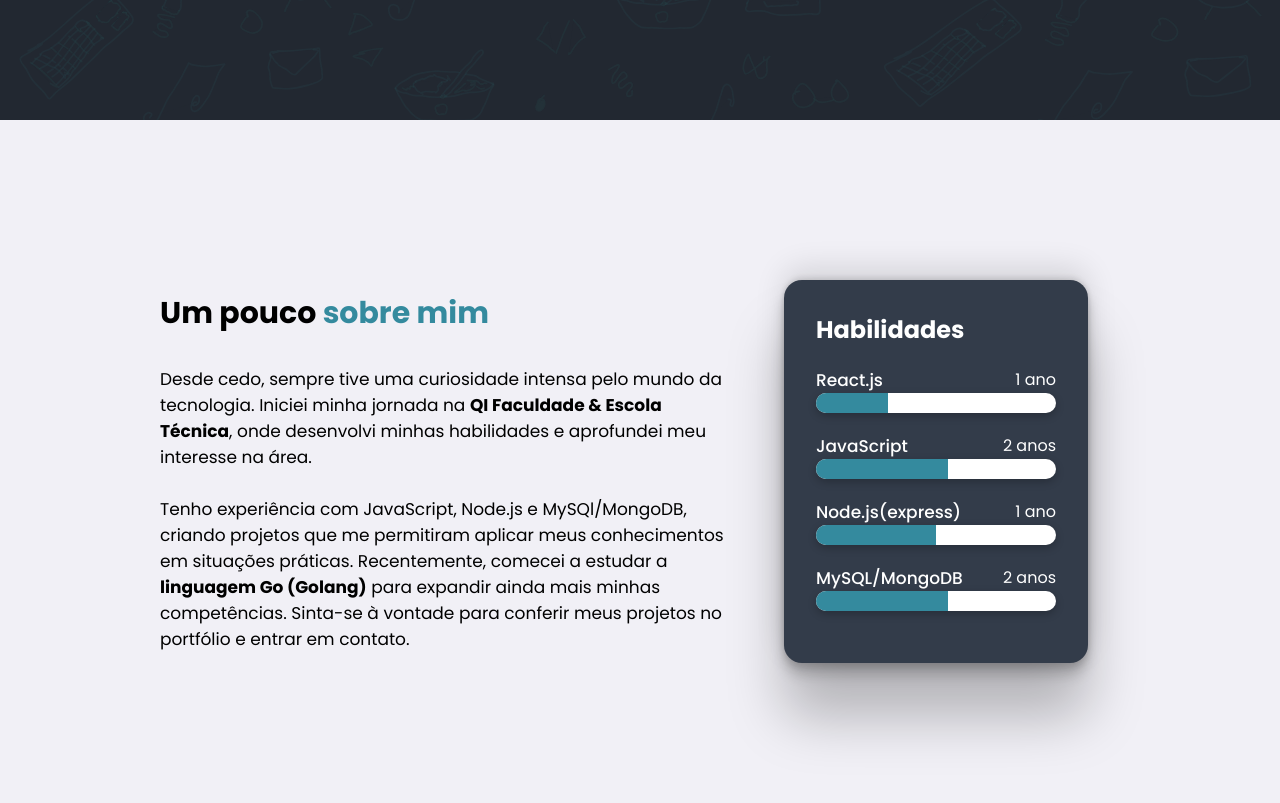
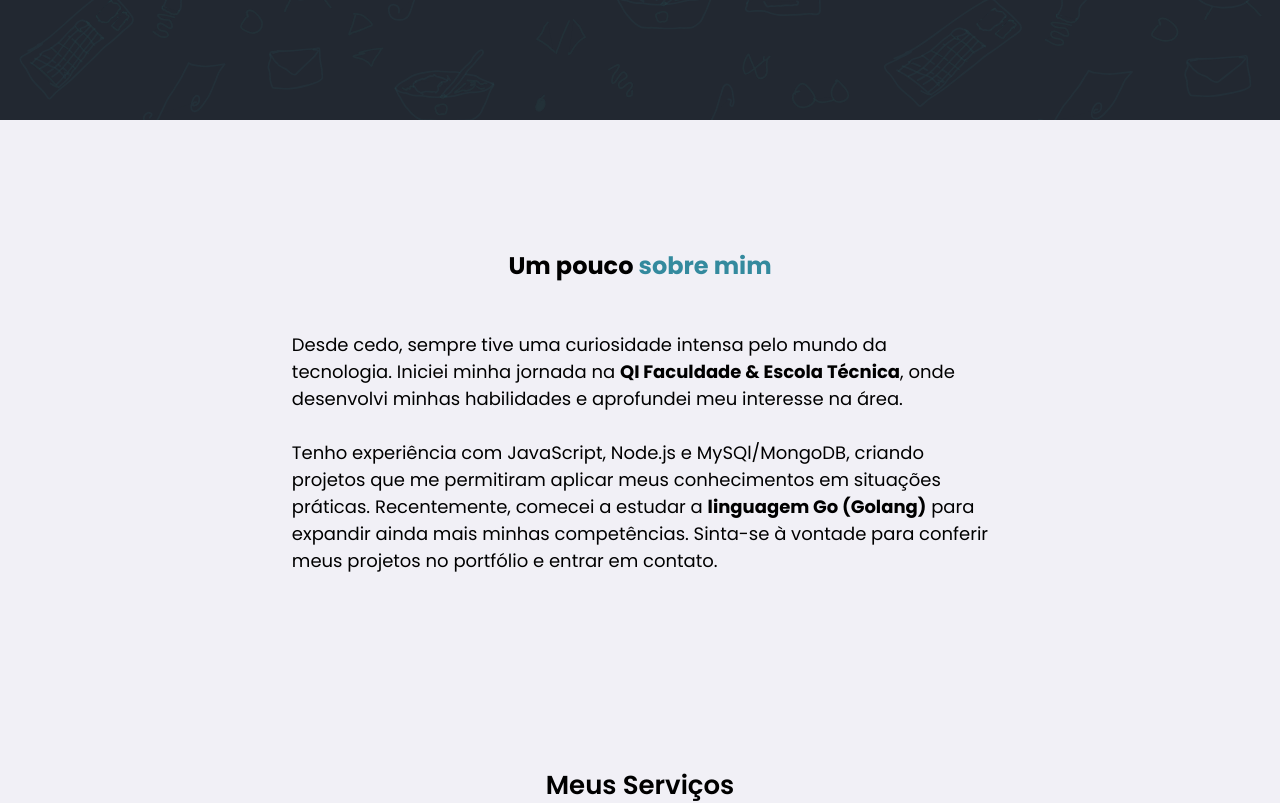
Before and after one commit to nathazz/Meu-Portifolio, a React (Vite) app: page / in a window 1280 px wide. Shown: the part 600-1403 px from the top of the page. Built offline with nearby package versions, Linux system fonts and the light colour scheme.

Commit message:
the skills card has been withdrawn

```diff
--- a/src/components/CardSkills/Skills.css
+++ /dev/null
@@ -1,99 +0,0 @@
-@import url("/src/resp/response.css");
-
-.skills{
-    width: 25%;
-    border-radius: 18px;
-    background-color: #333C4A;
-    padding: 2em;
-    box-shadow: rgba(0, 0, 0, 0.25) 0px 54px 55px, rgba(0, 0, 0, 0.12) 0px -12px 30px, rgba(0, 0, 0, 0.12) 0px 4px 6px, rgba(0, 0, 0, 0.17) 0px 12px 13px, rgba(0, 0, 0, 0.09) 0px -3px 5px;
-    z-index: 1;
-
-}
-
-.h3{
-    font-size: 17px;
-}
-
-.div_t{
-    display: flex;
-    justify-content: space-between;
-    color: rgb(255, 255, 255);
-
-}
-.h_skills{
-    color: rgb(255, 255, 255);
-}
-
-.skills ul li{
-    margin: 20px 0;
-}
-
-
-.skills .b{
-    background-color: rgb(255, 255, 255);
-    display: block;
-    height: 20px;
-    position: relative;
-    border-radius: 20px;
-    overflow: hidden;
-    transition: .5s ease-in-out;
-    box-shadow: rgba(0, 0, 0, 0.24) 0px 3px 8px;
-}
-
-.b > span{
-    height: 20px;
-    background-color: #348A9E;
-    position: absolute;
-}
-
-.react{
-    width: 30%;
-    animation: react 3s;
-}
-
-.js{
-    width: 55%;
-    animation: js 3s;
-}
-
-.node{
-    width: 50%;
-    animation: node 3s;
-}
-
-.db{
-    width: 55%;
-    animation: db 3s;
-}
-
-
-@keyframes react {
-    0%{
-        width: 0;
-    }100%{
-        width: 30%;
-    }
-}
-
-@keyframes js {
-    0%{
-        width: 0;
-    }100%{
-        width: 55%;
-    }
-}
-@keyframes node {
-    0%{
-        width: 0;
-    }100%{
-        width: 50%;
-    }
-}
-
-@keyframes db {
-    0%{
-        width: 0;
-    }100%{
-        width: 55%;
-    }
-}
--- a/src/components/CardSkills/index.jsx
+++ /dev/null
@@ -1,49 +0,0 @@
-import { useTranslation } from "react-i18next";
-import "./Skills.css"
-
-
-const CardSkills = () =>{
-
-    const { t } = useTranslation();
-
- return(
-
-    <div className='skills'>
-        <h1 className="h_skills">{t("title_skills")}</h1>
-        <ul>
-            <li>
-                <div className="div_t">
-                <h3 className="h3">React.js</h3>
-            <p>{t("year_one")}</p>
-                </div>
-                <span className="b"><span className="react"></span></span>
-
-            </li>
-            <li>
-            <div className="div_t">
-            <h3 className="h3">JavaScript</h3>
-            <p>{t("year_two")}</p>
-            </div>
-                <span className="b"><span className="js"></span></span>
-            </li>
-            <li>
-            <div className="div_t">
-            <h3 className="h3">Node.js(express)</h3>
-            <p>{t("year_trhee")}</p>
-            </div>
-                <span className="b"><span className="node"></span></span>
-            </li>
-            <li>
-            <div className="div_t">
-            <h3 className="h3">MySQL/MongoDB</h3>
-            <p>{t("year_four")}</p>
-            </div>
-                <span className="b"><span className="db"></span></span>
-            </li>
-        </ul>
-    </div>
- )
-
-}
-
-export default CardSkills
--- a/src/components/sections/History/History.css
+++ b/src/components/sections/History/History.css
@@ -1,23 +1,18 @@
 @import url("/src/resp/response.css");
 
 .section-history {
-    padding: 10em ;
-    gap: 3em;
+  padding: 8em;
   display: flex;
-    justify-self: center;
+  flex-direction: column;
   align-items: center;
+  justify-content: center;
 }
 
-  .h-history{
-    font-size: 30px;
-    margin-bottom:1em;
+.h-history {
+  margin-bottom: 2em;
 }
-
-  .p-history{
+.p-history {
+  margin: 0;
+  max-width: 70%;
   font-size: 17px;
 }
-
-
-  .div-history{
-    width: 60%;
-  }
--- a/src/components/sections/History/index.jsx
+++ b/src/components/sections/History/index.jsx
@@ -1,4 +1,4 @@
-import CardSkills from "../../CardSkills"
+
 import "./History.css"
 import { useTranslation } from "react-i18next"
 
@@ -21,17 +21,11 @@ const History = () => {
   return(
     <section id="history" className="section-history">
 
-    <div className="div-history">
       <h1 className="h-history" >{t("title_about")} <span style={span}>{t("title_about_two")}</span></h1>
       <p className='p-history'>
    {t("about_one")} <a style={a} href="https://qi.edu.br/" target="_blank">{t("span_one")}</a>, {t("about_two")}
        <br /> <br /> {t("about_trhee")} <span style={a}>{t("span_two")}</span> {t("about_four")}
         </p>
-    </div>
-
-   <CardSkills/>
-
-
 
     </section>
 
--- a/src/i18n/translations/en.json
+++ b/src/i18n/translations/en.json
@@ -6,11 +6,6 @@
     "contact":"Contact",
     "history":"About",
     "projects":"Projects",
-    "title_skills":"Skills",
-    "year_one":"1 year",
-    "year_two":"2 years",
-    "year_trhee":"1 year",
-    "year_four":"2 year",
     "title_about":"A little ",
     "title_about_two":"about me",
     "about_one":"From an early age, I've always been intensely curious about the world of technology. I started my journey at",
--- a/src/i18n/translations/ptBR.json
+++ b/src/i18n/translations/ptBR.json
@@ -8,11 +8,6 @@
         "projects":"Projetos",
         "title_about":"Um pouco",
         "title_about_two":"sobre mim",
-        "title_skills":"Habilidades",
-        "year_one":"1 ano",
-        "year_two":"2 anos",
-        "year_trhee":"1 ano",
-        "year_four":"2 anos",
         "about_one":"Desde cedo, sempre tive uma curiosidade intensa pelo mundo da tecnologia. Iniciei minha jornada na",
         "about_two":"onde desenvolvi minhas habilidades e aprofundei meu interesse na área.",
         "about_trhee":"Tenho experiência com JavaScript, Node.js e MySQl/MongoDB, criando projetos que me permitiram aplicar meus conhecimentos em situações práticas. Recentemente, comecei a estudar a",
--- a/src/resp/response.css
+++ b/src/resp/response.css
@@ -81,47 +81,12 @@
     font-size: 20px;
    }
 
-   .div-history{
-    width: 85%;
-  }
 
-  .p-history{
+   .p-history {
+    margin: 0;
+    max-width: 73%;
     font-size: 15px;
   }
-
-  /* skills */
-  .skills{
-    width: 60%;
-    padding: 2em;
-    z-index: 1;
-  }
-
-  .h_skills{
-    font-size: 18px;
-  }
-
-
-  .skills .b{
-    background-color: rgb(255, 255, 255);
-    display: block;
-    height: 20px;
-    position: relative;
-    border-radius: 20px;
-    overflow: hidden;
-    transition: .5s ease-in-out;
-    box-shadow: rgba(0, 0, 0, 0.24) 0px 3px 8px;
-}
-
-.b > span{
-    height: 20px;
-    background-color: #348A9E;
-    position: absolute;
-}
-
-.skills p {
-  font-size: 14px;
-}
-
 
 .h3{
   display: block;
@@ -326,11 +291,7 @@ line-height: normal;
         display: none;
       }
 
-
-
-
 /* Estilos para o menu de navegação */
-
 
       .select-language {
         font-size:11px;
@@ -391,6 +352,15 @@ line-height: normal;
 
 
        /*History*/
+       .h-history {
+        margin-bottom: 2em;
+      }
+      .p-history {
+        margin: 0;
+        max-width: 72%; /* opcional: para limitar a largura do texto */
+        font-size: 15px;
+      }
+
     .section-history {
       margin: 6em 0;
       padding: 1em;
@@ -402,46 +372,7 @@ line-height: normal;
     font-size: 20px;
    }
 
-   .div-history{
-    width: 85%;
-  }
 
-  .p-history{
-    font-size: 15px;
-  }
-
-  /* skills */
-  .skills{
-    width: 50%;
-    padding: 2em;
-    z-index: 1;
-  }
-
-  .h_skills{
-    font-size: 18px;
-  }
-
-
-  .skills .b{
-    background-color: rgb(255, 255, 255);
-    display: block;
-    height: 20px;
-    position: relative;
-    border-radius: 20px;
-    overflow: hidden;
-    transition: .5s ease-in-out;
-    box-shadow: rgba(0, 0, 0, 0.24) 0px 3px 8px;
-}
-
-.b > span{
-    height: 20px;
-    background-color: #348A9E;
-    position: absolute;
-}
-
-.skills p {
-  font-size: 14px;
-}
 
 
 .h3{
@@ -689,46 +620,11 @@ line-height: normal;
     font-size: 20px;
    }
 
-   .div-history{
-    width: 70%;
+
+  .p-history{
+    font-size: 16px;
   }
 
-  .p-history{
-    font-size: 15px;
-  }
-
-  /* skills */
-  .skills{
-    width: 45%;
-    padding: 2em;
-    z-index: 1;
-  }
-
-  .h_skills{
-    font-size: 18px;
-  }
-
-
-  .skills .b{
-    background-color: rgb(255, 255, 255);
-    display: block;
-    height: 20px;
-    position: relative;
-    border-radius: 20px;
-    overflow: hidden;
-    transition: .5s ease-in-out;
-    box-shadow: rgba(0, 0, 0, 0.24) 0px 3px 8px;
-}
-
-.b > span{
-    height: 20px;
-    background-color: #348A9E;
-    position: absolute;
-}
-
-.skills p {
-  font-size: 14px;
-}
 
 
 .h3{
@@ -931,65 +827,23 @@ line-height: normal;
 
 
 
-      /*History*/
-    /* .section-history {
-      margin: 6em 0;
-      padding: 1em;
-      flex-direction: column;
-    } */
 
    .h-history{
     text-align: center;
     font-size: 20px;
    }
 
-   .div-history{
-    width: 75%;
+
+   .p-history {
+    margin: 0;
+    max-width: 73%;
+    font-size: 17px;
   }
-
-  .p-history{
-    font-size: 15px;
-  }
-
-  /* skills */
-  .skills{
-    width: 35%;
-    padding: 2em;
-    z-index: 1;
-  }
-
-  .h_skills{
-    font-size: 18px;
-  }
-
-
-  .skills .b{
-    background-color: rgb(255, 255, 255);
-    display: block;
-    height: 20px;
-    position: relative;
-    border-radius: 20px;
-    overflow: hidden;
-    transition: .5s ease-in-out;
-    box-shadow: rgba(0, 0, 0, 0.24) 0px 3px 8px;
-}
-
-.b > span{
-    height: 20px;
-    background-color: #348A9E;
-    position: absolute;
-}
-
-.skills p {
-  font-size: 14px;
-}
-
 
 .h3{
   display: block;
   font-size: 14px;
 }
-
 
       /*Contato*/
 
@@ -1131,10 +985,16 @@ line-height: normal;
         }
 
         /*History*/
-        .p_h {
 
-          font-size: 17px;
-        }
+    .section-history {
+      margin-bottom: 4em;
+
+    }
+
+    .p-history {
+      max-width: 68%;
+      font-size: 18px;
+    }
 
         /*Card Projetos*/
 
@@ -1175,10 +1035,6 @@ line-height: normal;
 
     /*service*/
 
-    .section-history {
-        margin-bottom: 5em;
-
-    }
 
 .card_design{
   width: 21%;
@@ -1253,26 +1109,25 @@ line-height: normal;
 }
 
 
+.card_design{
+
+  width: 20%;
+  height: 17em;
+}
 
 .h-history{
   font-size: 30px;
   margin-bottom:1em;
 }
 
-.p-history{
-    font-size: 18px;
+.p-history {
+  max-width: 60%;
+  font-size: 18px;
 }
-
-
-.div-history{
-  width: 60%;
-}
-
 
   .p_med{
     font-size: 17px;
 }
-
 
   .info h1 {
     font-size: 25px;
```
Lines whose indentation alone changed are shown as unchanged.
